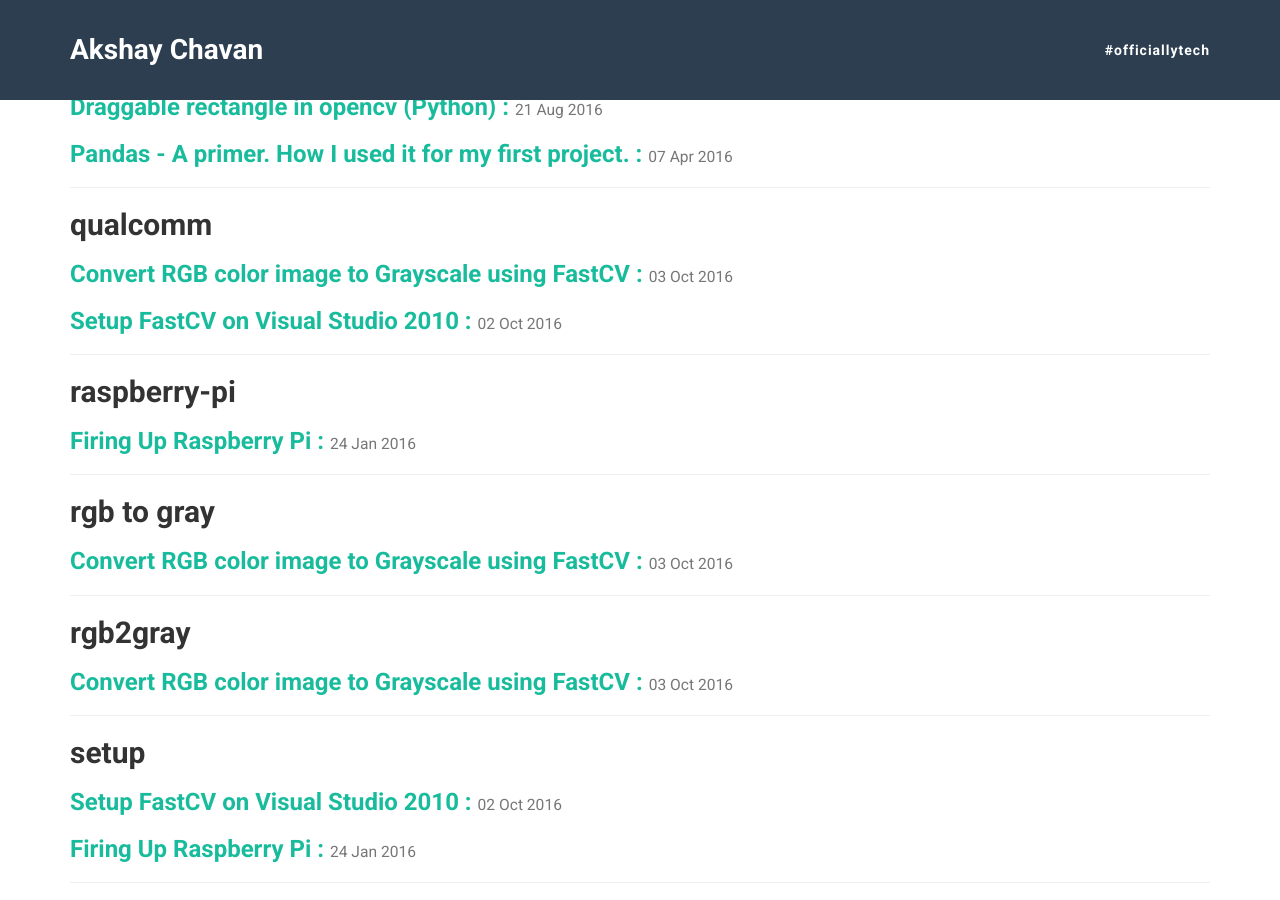
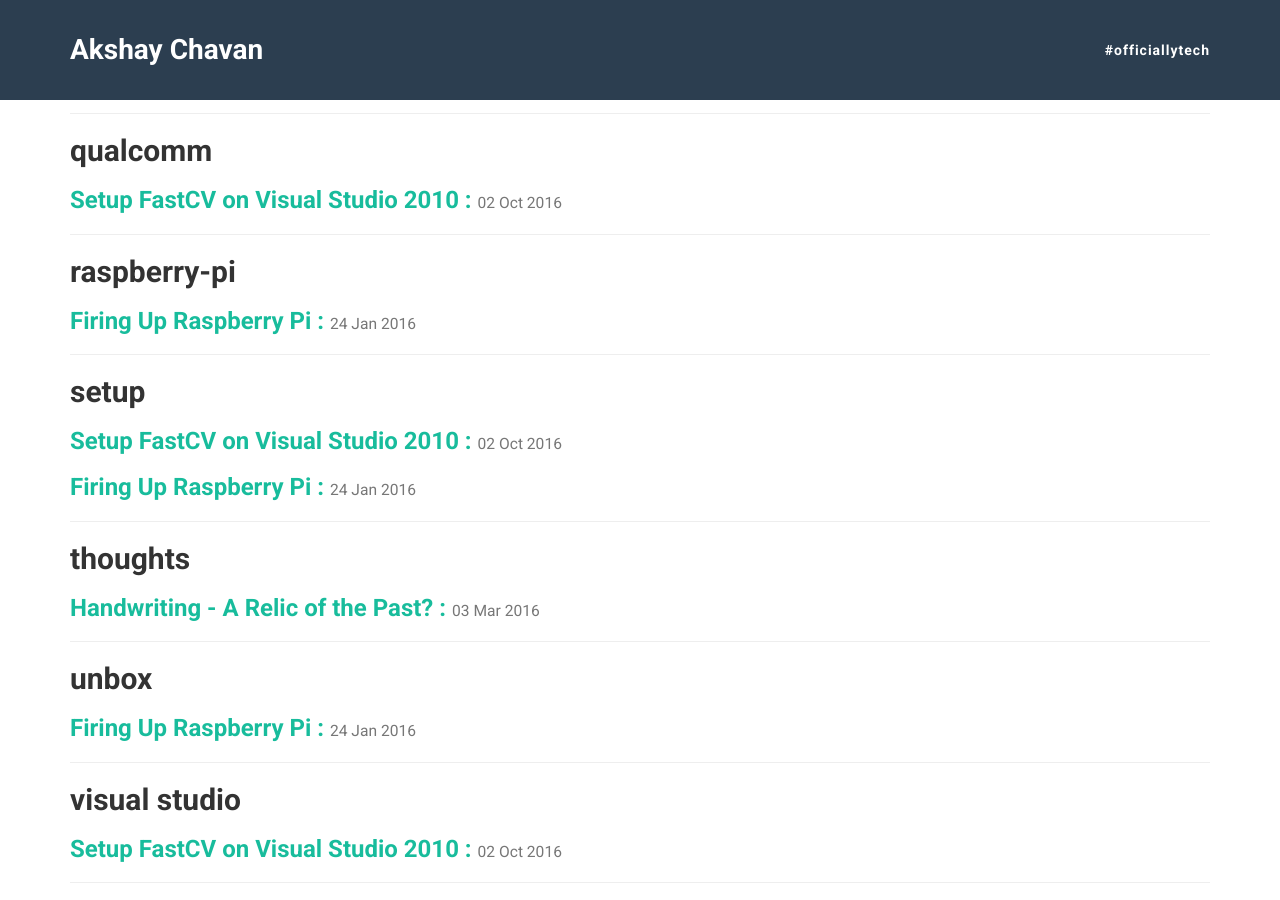
Before and after one commit to arccoder/arccoder.github.io, a Jekyll site: the page built from blog/tag.html, in a window 1280 px wide and 900 px high, scrolled down 3341 px. Built offline with Jekyll 4.4.1, drawn with Linux system fonts in a browser that asks for light colours; nearby versions of some CDN libraries; some web fonts are replaced; some of the changed text lies outside the part shown.

Commit message:
Update 2016-10-03-convert-rgb-color-image-to-grayscale-using-fastcv.md

```diff
--- a/_posts/2016-10-03-convert-rgb-color-image-to-grayscale-using-fastcv.md
+++ b/_posts/2016-10-03-convert-rgb-color-image-to-grayscale-using-fastcv.md
@@ -3,7 +3,7 @@
 title: Convert RGB color image to Grayscale using FastCV
 description: Using fcvColorRGB888ToGrayu8 from FastCV to convert rgb to grayscale image
 category: Tech
-tags: [qualcomm, fastcv, rgb2gray, rgb to gray, color conversion]
+tags: [Code, fastcv]
 ---
 
 Convert RGB color image to Grayscale using FastCV
```
